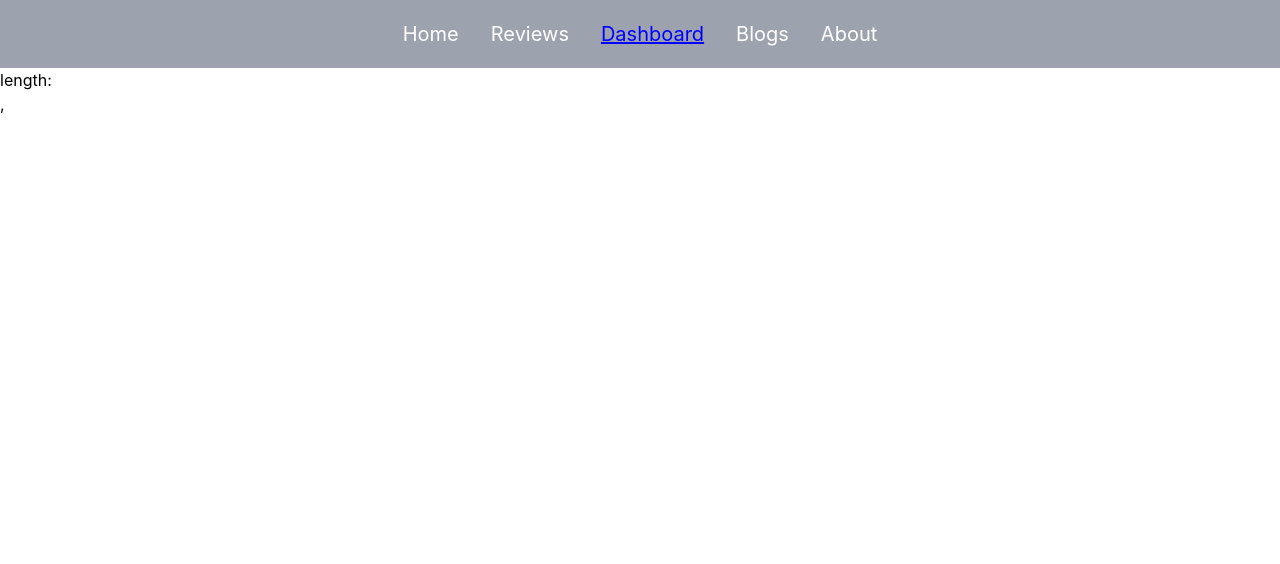
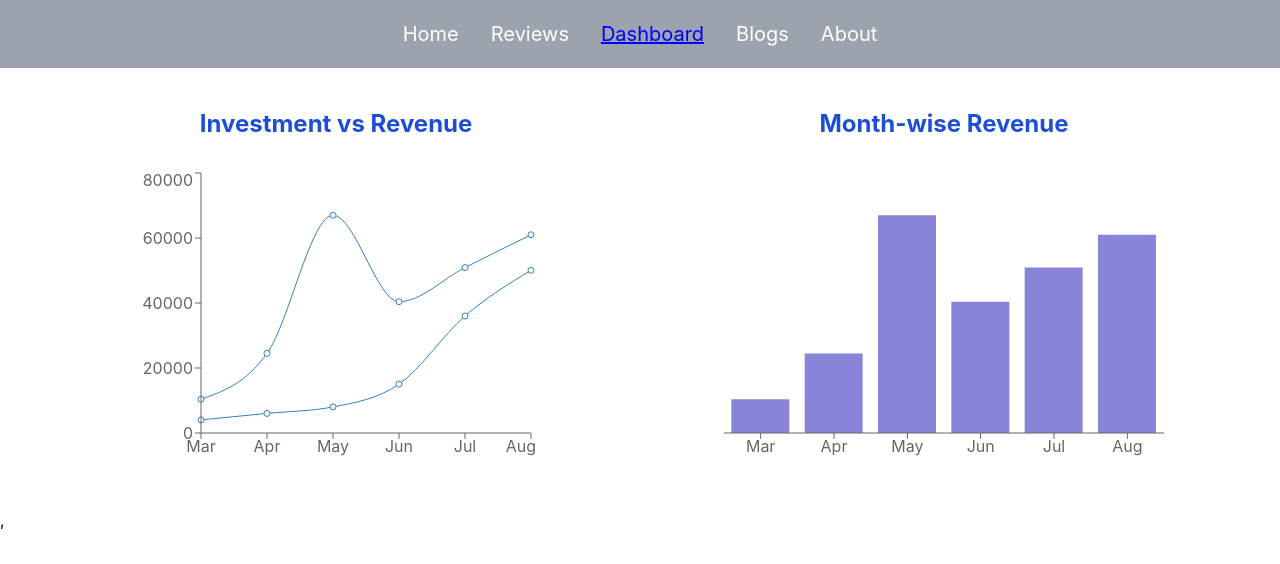
Before and after one commit to SAIF-ANWAR/React-Router-Assignment, a React (Create React App) app: page /dashboard in a window 1280 px wide. Shown: the top 564 px of the page. Built offline with nearby package versions, Linux system fonts and the light colour scheme.

Commit message:
recharts-done

```diff
--- a/package.json
+++ b/package.json
@@ -10,6 +10,7 @@
     "react-dom": "^18.0.0",
     "react-router-dom": "^6.3.0",
     "react-scripts": "5.0.0",
+    "recharts": "^2.1.9",
     "web-vitals": "^2.1.4"
   },
   "scripts": {
--- a/src/components/Dashboard/Dashboard.js
+++ b/src/components/Dashboard/Dashboard.js
@@ -1,10 +1,66 @@
 import React from 'react';
+import { Bar, BarChart, Line, LineChart, ResponsiveContainer, Tooltip, XAxis, YAxis } from 'recharts';
 
 const Dashboard = () => {
+    const data = [
+        {
+            "month": "Mar",
+            "investment": 10000,
+            "sell": 4041,
+            "revenue": 10401
+        },
+        {
+            "month": "Apr",
+            "investment": 20000,
+            "sell": 6023,
+            "revenue": 24500
+        },
+        {
+            "month": "May",
+            "investment": 50000,
+            "sell": 8026,
+            "revenue": 67010
+        },
+        {
+            "month": "Jun",
+            "investment": 50000,
+            "sell": 15029,
+            "revenue": 40405
+        },
+        {
+            "month": "Jul",
+            "investment": 60000,
+            "sell": 36001,
+            "revenue": 50900
+        },
+        {
+            "month": "Aug",
+            "investment": 70000,
+            "sell": 50070,
+            "revenue": 61000
+        }
+    ]
+    return (
+        <div className='p-10 grid grid-cols-2 gap-4 pt-10 justify-items-center'>
+            <div >
+                <h1 className='text-2xl font-bold text-blue-700 text-center pb-7'>Investment vs Revenue</h1>
+                <LineChart width={400} height={300} data={data}>
+                    <Line type="monotone" dataKey="revenue" ></Line>
+                    <Line type="monotone" dataKey="sell" ></Line>
+                    <YAxis dataKey="investment"></YAxis>
+                    <XAxis dataKey="month"></XAxis>
+                    <Tooltip></Tooltip>
+                </LineChart>
 
-    return (
-        <div>
-            <h1>length: </h1>
+            </div>
+            <div>
+                <h1 className='text-2xl font-bold text-blue-700 text-center pb-7'>Month-wise Revenue</h1>
+                <BarChart width={450} height={300} data={data}>
+                    <Bar dataKey="revenue" fill="#8884d8" />
+                    <XAxis dataKey="month"></XAxis>
+                    <Tooltip></Tooltip>
+                </BarChart>
+            </div>
         </div>
     );
 };
```
Also changed, not shown: 1 other file (tests, documents, lock files or other folders).
